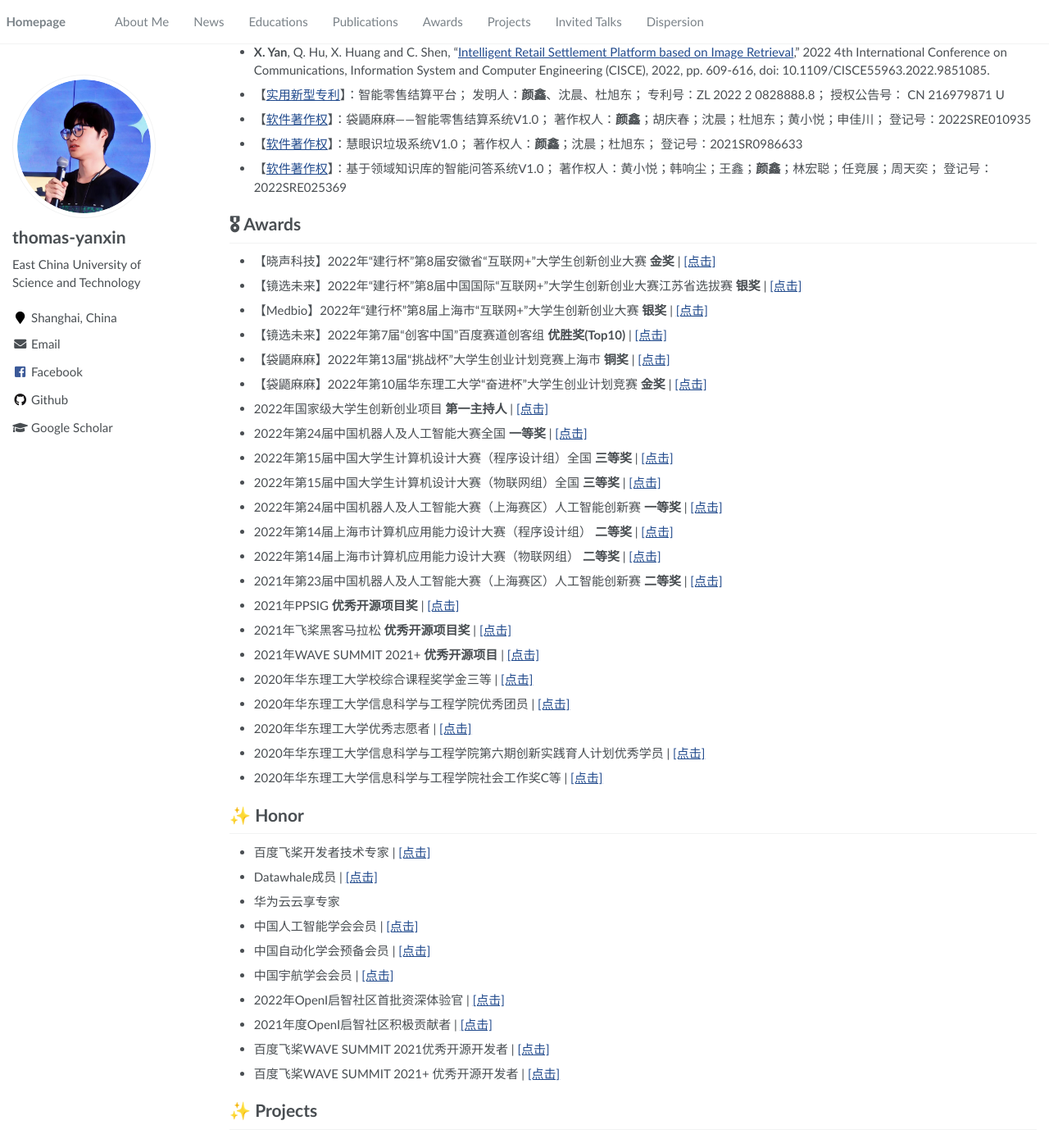
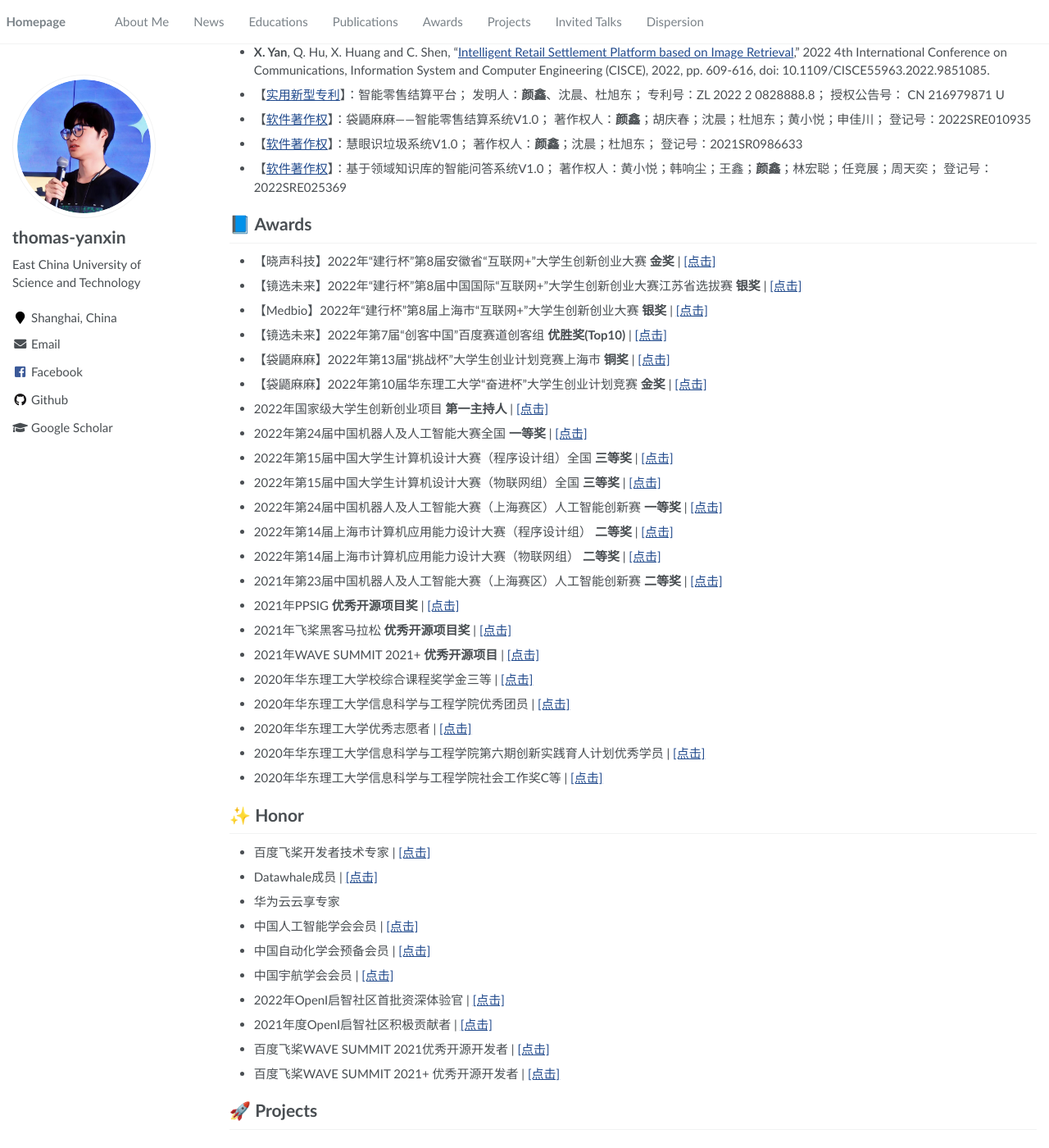
Before and after one commit to thomas-yanxin/thomas-yanxin.github.io, a Jekyll site: the page built from _pages/about.md, in a window 1280 px wide and 1400 px high, scrolled down 514 px. Shown: the whole window at 82% size. Built offline with Jekyll 4.4.1, drawn with Linux system fonts in a browser that asks for light colours.

```diff
--- a/_pages/about.md
+++ b/_pages/about.md
@@ -40,7 +40,7 @@ redirect_from:
 - 【[软件著作权]()】：慧眼识垃圾系统V1.0； 著作权人：**颜鑫**；沈晨；杜旭东； 登记号：2021SR0986633
 - 【[软件著作权]()】：基于领域知识库的智能问答系统V1.0； 著作权人：黄小悦；韩响尘；王鑫；**颜鑫**；林宏聪；任竞展；周天奕； 登记号：2022SRE025369
 
-# 🎖 Awards
+# 📘 Awards
 - 【晓声科技】2022年“建行杯”第8届安徽省“互联网+”大学生创新创业大赛 <strong>金奖</strong> \| [\[点击\]]()
 
 - 【镜选未来】2022年“建行杯”第8届中国国际“互联网+”大学生创新创业大赛江苏省选拔赛 <strong>银奖</strong> \| [\[点击\]]()
@@ -107,7 +107,7 @@ redirect_from:
 
 - 百度飞桨WAVE SUMMIT 2021+ 优秀开源开发者 \| [\[点击\]]()
 
-# ✨ Projects
+# 🚀 Projects
 
 <div class='paper-box'><div class='paper-box-image'><div><div class="badge">ColugoMum</div><img src='images/structure1.png' alt="sym" width="100%"></div></div>
 <div class='paper-box-text' markdown="1">
```
